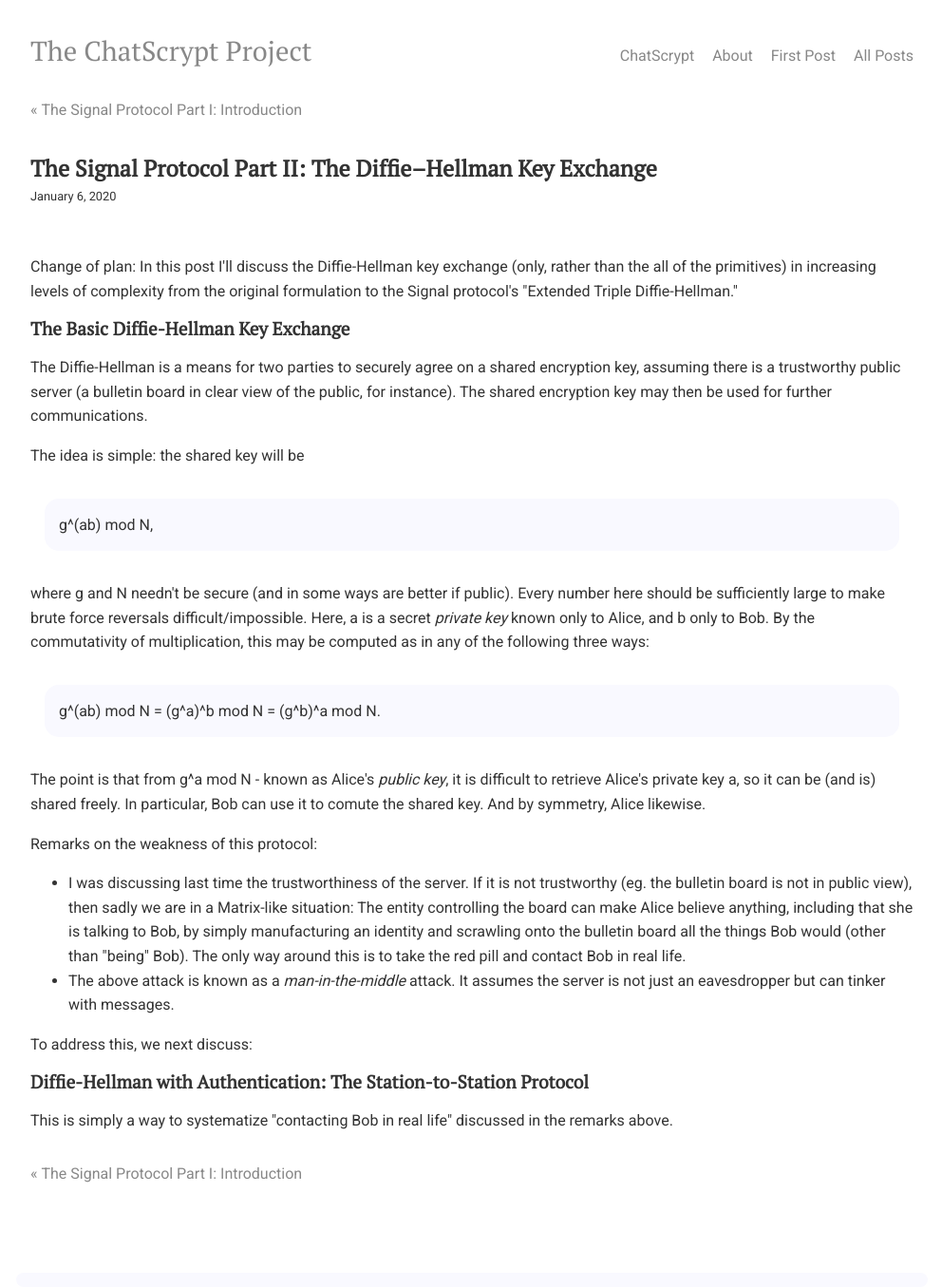
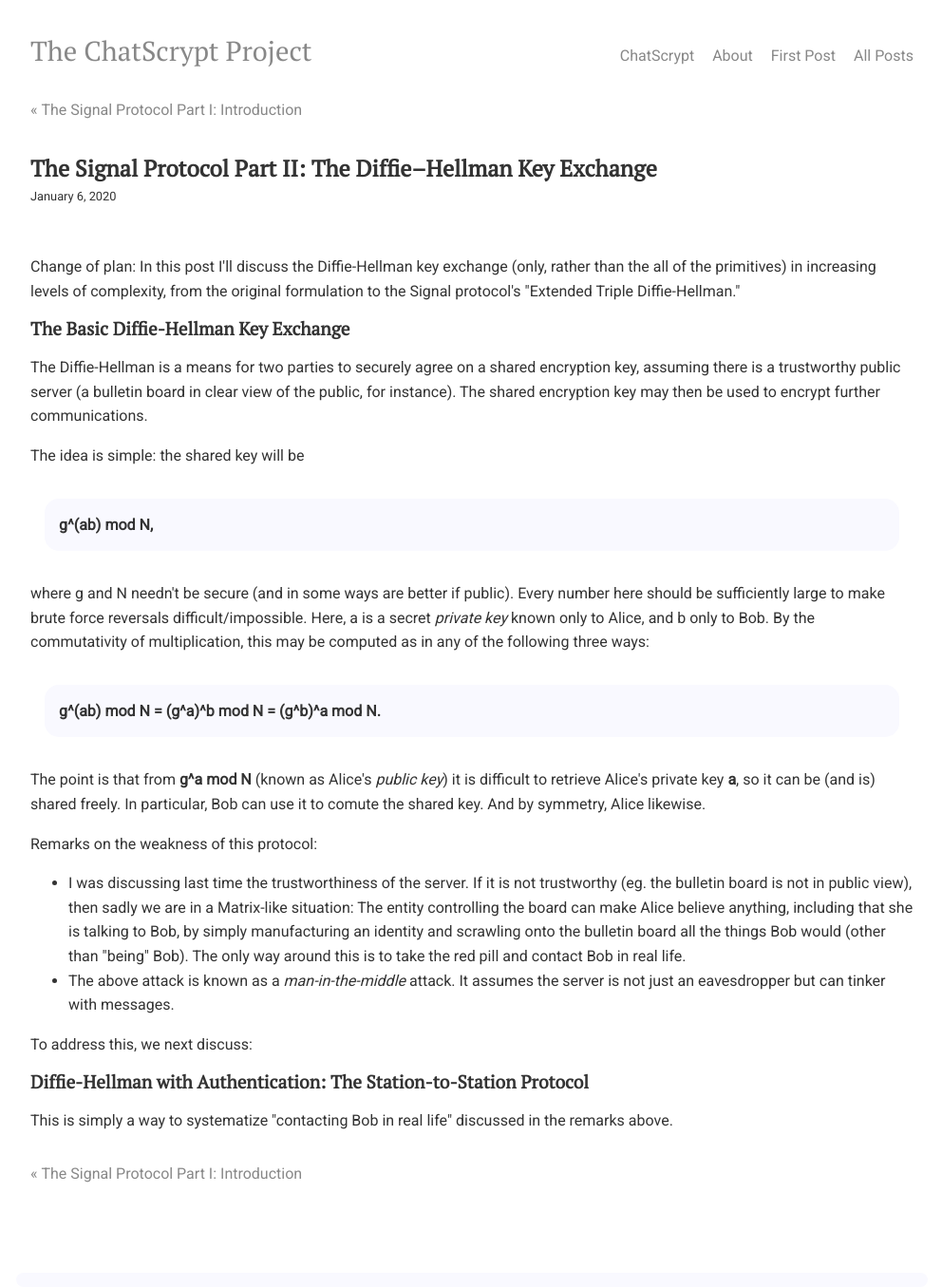
Before and after one commit to chatscrypt/chatscrypt.github.io, a Jekyll site: the page built from _posts/2020-01-06-the-signal-protocol-part-ii-the-diffie-hellman-key-exchange.html, in a window 1280 px wide. Shown: the whole page at 95% size, without its empty margins (143-1135 px from the left). Built offline with Jekyll 4.4.1, drawn with Linux system fonts in a browser that asks for light colours; comment, search, counter and statistics services are not loaded.

Commit message:
Update 2020-01-06-the-signal-protocol-part-ii-the-diffie-hellman-key-exchange.html

```diff
--- a/_posts/2020-01-06-the-signal-protocol-part-ii-the-diffie-hellman-key-exchange.html
+++ b/_posts/2020-01-06-the-signal-protocol-part-ii-the-diffie-hellman-key-exchange.html
@@ -5,22 +5,22 @@ comments: true
 date: 2020-01-06
 ---
 
-Change of plan: In this post I'll discuss the Diffie-Hellman key exchange (only, rather than the all of the primitives) in increasing levels of complexity from the original formulation to the Signal protocol's "Extended Triple Diffie-Hellman."
+Change of plan: In this post I'll discuss the Diffie-Hellman key exchange (only, rather than the all of the primitives) in increasing levels of complexity, from the original formulation to the Signal protocol's "Extended Triple Diffie-Hellman."
 
 <h2>The Basic Diffie-Hellman Key Exchange</h2>
 
-The Diffie-Hellman is a means for two parties to securely agree on a shared encryption key, assuming there is a trustworthy public server (a bulletin board in clear view of the public, for instance). The shared encryption key may then be used for further communications.
+The Diffie-Hellman is a means for two parties to securely agree on a shared encryption key, assuming there is a trustworthy public server (a bulletin board in clear view of the public, for instance). The shared encryption key may then be used to encrypt further communications.
 
 <p> The idea is simple: the shared key will be
 <div class="media">
-g^(ab) mod N,
+ <b>g^(ab) mod N,</b>
 </div>
 
 where g and N needn't be secure (and in some ways are better if public). Every number here should be sufficiently large to make brute force reversals difficult/impossible. Here, a is a secret <i>private key</i> known only to Alice, and b only to Bob. By the commutativity of multiplication, this may be computed as in any of the following three ways:
 <div class="media">
-g^(ab) mod N = (g^a)^b mod N = (g^b)^a mod N.
+ <b>g^(ab) mod N = (g^a)^b mod N = (g^b)^a mod N.</b>
 </div>
-The point is that from g^a mod N - known as Alice's <i>public key</i>, it is difficult to retrieve Alice's private key a, so it can be (and is) shared freely. In particular, Bob can use it to comute the shared key. And by symmetry, Alice likewise.
+The point is that from <b>g^a mod N</b> (known as Alice's <i>public key</i>) it is difficult to retrieve Alice's private key <b>a</b>, so it can be (and is) shared freely. In particular, Bob can use it to comute the shared key. And by symmetry, Alice likewise.
 
 <p>Remarks on the weakness of this protocol:
 
```
